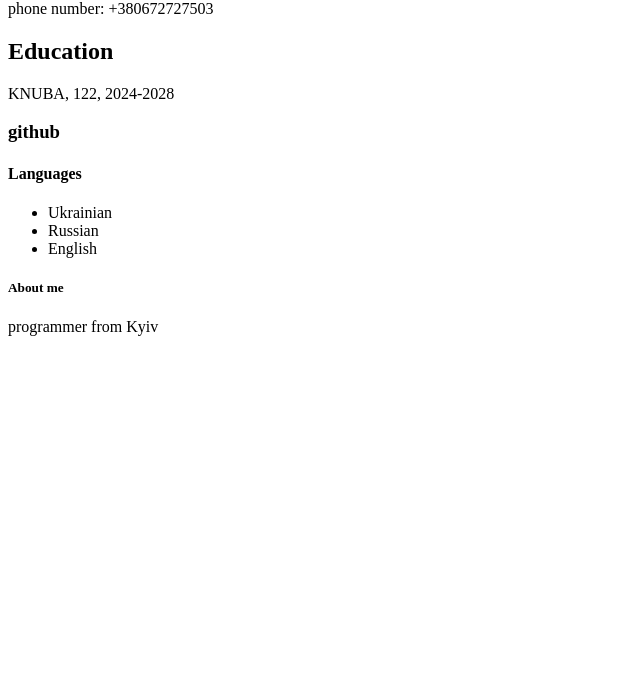
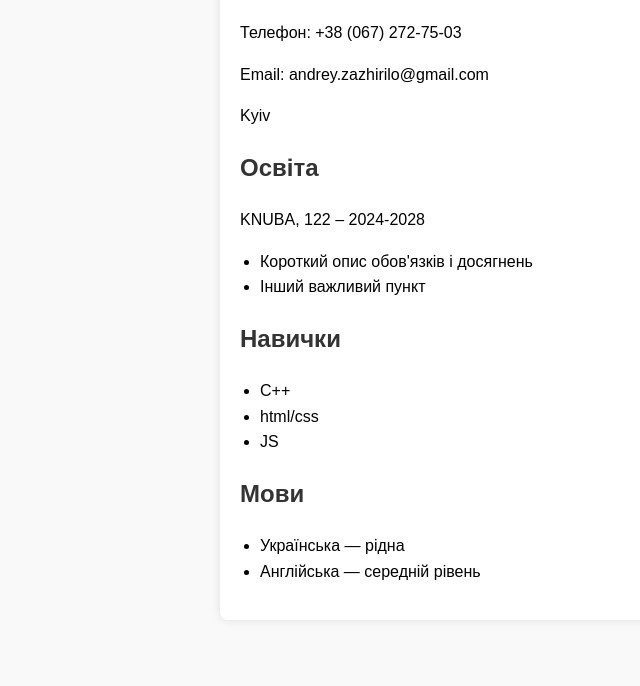
Before and after one commit to andriizazhyrylo/resume, a plain HTML site: page index.html in a window 1280 px wide. Shown: the part 114-800 px from the top of the page, without its empty margins (0-640 px from the left). Drawn offline with Linux system fonts and the light colour scheme.

Commit message:
Update index.html

```diff
--- a/index.html
+++ b/index.html
@@ -1,25 +1,43 @@
 <!DOCTYPE html>
-<html lang="en">
+<html lang="uk">
 <head>
   <meta charset="UTF-8">
   <meta name="viewport" content="width=device-width, initial-scale=1.0">
-  <title>Portfolio</title>
+  <title>Резюме</title>
+  <style>
+    body { font-family: Arial, sans-serif; line-height: 1.6; margin: 20px; background-color: #f9f9f9; }
+    .container { background: white; padding: 20px; border-radius: 8px; max-width: 800px; margin: auto; box-shadow: 0 0 10px rgba(0,0,0,0.1); }
+    h1, h2 { color: #333; }
+    ul { padding-left: 20px; }
+  </style>
 </head>
 <body>
-  <h1>Zazhyrylo Andrii</h1>
-  <p>Email: andrey.zazhirilo@gmail.com</p>
-  <p>phone number: +380672727503</p>
-  <h2>Education</h2>
-  <p>KNUBA, 122, 2024-2028</p>
-  <h3>github</h3>
-  <a href="https://github.com/andriizazhyrylo"></a>
-  <h4>Languages</h4>
-  <ul>
-    <li>Ukrainian</li>
-    <li>Russian</li>
-    <li>English</li>
-  </ul>
-  <h5>About me</h5>
-  <p>programmer from Kyiv</p>
+  <div class="container">
+    <h1>Зажирило Андрій</h1>
+    <p>Телефон: +38 (067) 272-75-03</p>
+    <p>Email: andrey.zazhirilo@gmail.com</p>
+    <p>Kyiv</p>
+
+    <h2>Освіта</h2>
+    <p>KNUBA, 122 – 2024-2028</p>
+
+    <ul>
+      <li>Короткий опис обов'язків і досягнень</li>
+      <li>Інший важливий пункт</li>
+    </ul>
+
+    <h2>Навички</h2>
+    <ul>
+      <li>C++</li>
+      <li>html/css</li>
+      <li>JS</li>
+    </ul>
+
+    <h2>Мови</h2>
+    <ul>
+      <li>Українська — рідна</li>
+      <li>Англійська — середній рівень</li>
+    </ul>
+  </div>
 </body>
 </html>
```
